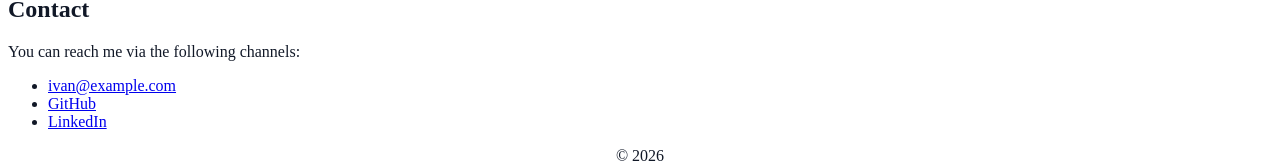
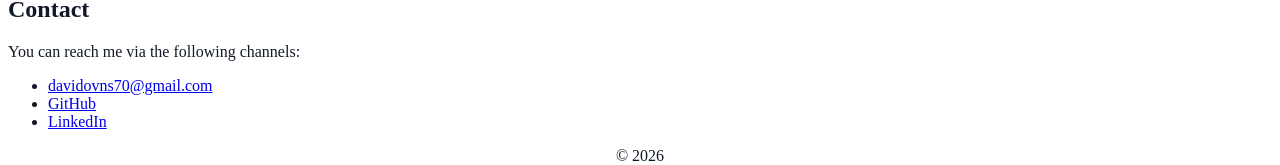
Before and after one commit to Nikolay-Davydov/Portfolio2026, a Next.js app: page /contact in a window 1280 px wide. Shown: the part 184-349 px from the top of the page. Built offline with nearby package versions, Linux system fonts and the light colour scheme.

Commit message:
chore(ci): add CI workflow; update profile

```diff
--- a/data/profile.ts
+++ b/data/profile.ts
@@ -4,9 +4,9 @@
   summary: "Frontend developer specializing in React and Next.js.",
   skills: ["TypeScript", "React", "Next.js", "Tailwind CSS"],
   links: {
-    email: "ivan@example.com",
-    github: "https://github.com/ivan",
-    linkedin: "https://linkedin.com/in/ivan",
+    email: "davidovns70@gmail.com",
+    github: "https://github.com/Nikolay-Davydov",
+    linkedin: "https://www.linkedin.com/in/nikolai-davydov87",
   },
 };
 
```
